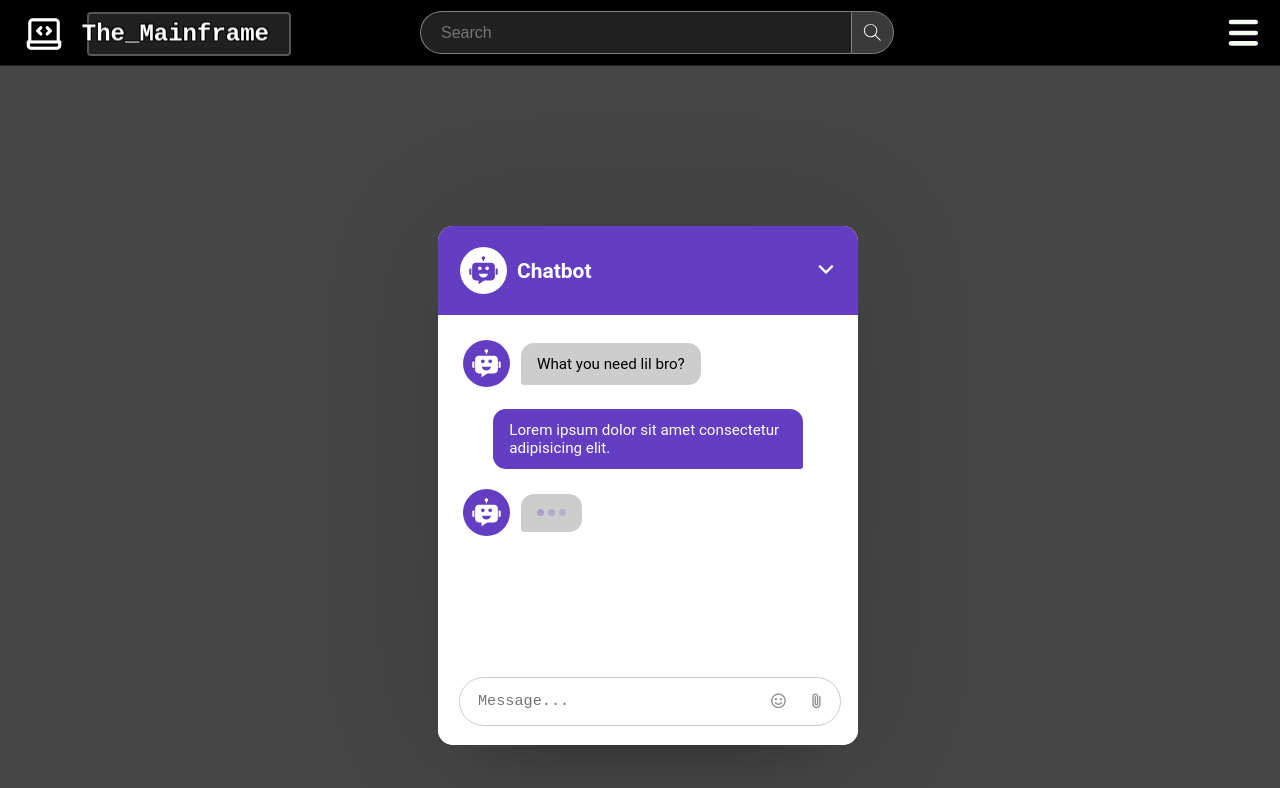
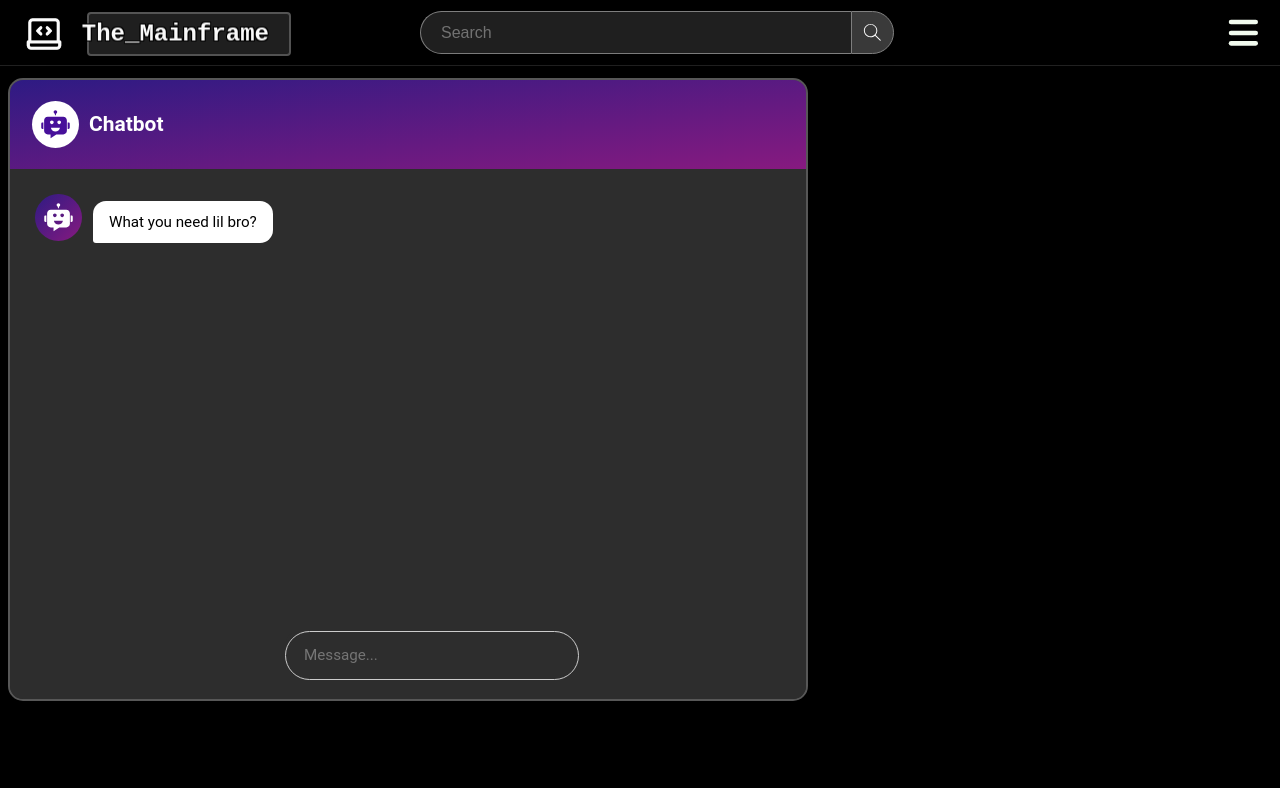
Before and after one commit to crolive/Project1, a plain HTML site: page index.html in a window 1280 px wide. Drawn offline with nearby package versions, Linux system fonts and the light colour scheme.

Commit message:
git commit -m "update"

```diff
--- a/index.html
+++ b/index.html
@@ -46,7 +46,7 @@
           <li class="edge-bottom"><a href="#contact">Contact</a></li>
         </ul>
       </div>
-      <script src="script.js"></script>
+      <script src="scripts/header.js"></script>
     </header>
 
     <main>
@@ -67,9 +67,6 @@
               </svg>
               <h2 class="logo-text">Chatbot</h2>
             </div>
-            <button id="close-chatbot" class="material-symbols-outlined">
-              keyboard_arrow_down
-            </button>
           </div>
 
           <div class="chat-body">
@@ -87,31 +84,8 @@
               </svg>
               <div class="message-text">What you need lil bro?</div>
             </div>
-            <div class="message user-message">
-              <div class="message-text">
-                Lorem ipsum dolor sit amet consectetur adipisicing elit.
-              </div>
-            </div>
-            <div class="message bot-message thinking">
-              <svg
-                class="bot-avatar"
-                xmlns="http://www.w3.org/2000/svg"
-                width="50"
-                height="50"
-                viewBox="0 0 1024 1024"
-              >
-                <path
-                  d="M738.3 287.6H285.7c-59 0-106.8 47.8-106.8 106.8v303.1c0 59 47.8 106.8 106.8 106.8h81.5v111.1c0 .7.8 1.1 1.4.7l166.9-110.6 41.8-.8h117.4l43.6-.4c59 0 106.8-47.8 106.8-106.8V394.5c0-59-47.8-106.9-106.8-106.9zM351.7 448.2c0-29.5 23.9-53.5 53.5-53.5s53.5 23.9 53.5 53.5-23.9 53.5-53.5 53.5-53.5-23.9-53.5-53.5zm157.9 267.1c-67.8 0-123.8-47.5-132.3-109h264.6c-8.6 61.5-64.5 109-132.3 109zm110-213.7c-29.5 0-53.5-23.9-53.5-53.5s23.9-53.5 53.5-53.5 53.5 23.9 53.5 53.5-23.9 53.5-53.5 53.5zM867.2 644.5V453.1h26.5c19.4 0 35.1 15.7 35.1 35.1v121.1c0 19.4-15.7 35.1-35.1 35.1h-26.5zM95.2 609.4V488.2c0-19.4 15.7-35.1 35.1-35.1h26.5v191.3h-26.5c-19.4 0-35.1-15.7-35.1-35.1zM561.5 149.6c0 23.4-15.6 43.3-36.9 49.7v44.9h-30v-44.9c-21.4-6.5-36.9-26.3-36.9-49.7 0-28.6 23.3-51.9 51.9-51.9s51.9 23.3 51.9 51.9z"
-                ></path>
-              </svg>
-              <div class="message-text">
-                <div class="thinking-indicator">
-                  <div class="dot"></div>
-                  <div class="dot"></div>
-                  <div class="dot"></div>
-                </div>
-              </div>
-            </div>
+            <div class="message user-message"></div>
+            <div class="message bot-message thinking"></div>
           </div>
 
           <div class="chat-footer">
@@ -122,12 +96,14 @@
                 required
               ></textarea>
               <div class="chat-controls">
-                <button class="material-symbols-outlined" type="button">
-                  sentiment_satisfied
-                </button>
-                <button class="material-symbols-outlined" type="button">
-                  attach_file
-                </button>
+                <button
+                  class="material-symbols-outlined"
+                  type="button"
+                ></button>
+                <button
+                  class="material-symbols-outlined"
+                  type="button"
+                ></button>
                 <button
                   class="material-symbols-outlined"
                   type="submit"
@@ -140,6 +116,7 @@
           </div>
         </div>
       </section>
+      <script src="scripts/main.js"></script>
     </main>
   </body>
 </html>
--- /dev/null
+++ b/scripts/main.js
@@ -0,0 +1,104 @@
+const chatBody = document.querySelector(".chat-body");
+const messageInput = document.querySelector(".message-input");
+const sendMessageButton = document.querySelector("#send-message");
+
+// API Setup
+const API_KEY = "AIzaSyCUJcyLkXu5-3aJpr9VXoW1EHRWbwMIP6s";
+const API_URL = `https://generativelanguage.googleapis.com/v1/models/gemini-1.5-flash:generateContent?key=${API_KEY}`;
+
+const userData = {
+    message: null
+}
+
+// Create message element with dynamic classes and return it
+const createMessageElement = (content, ...classes) => {
+    const div = document.createElement("div");
+    div.classList.add("message", ...classes);
+    div.innerHTML = content;
+    return div;
+}
+
+const generateBotResponse = async (incomingMessageDiv) => {
+    const messageElement = incomingMessageDiv.querySelector(".message-text");
+
+    //API request options
+    const requestOptions = {
+        method: "POST",
+        headers: { "Content-Type": "application/json" },
+        body: JSON.stringify({
+            contents: [{
+                parts: [{ text: userData.message }]
+                }]
+        })
+    }
+
+try {
+    //Fetch bot response from API
+    const response = await fetch(API_URL, requestOptions);
+    const data = await response.json();
+    if(!response.ok) throw new Error(data.error.message);
+
+    //Extract and display bot's response text
+    const apiResponseText = data.candidates[0].content.parts[0].text.replace(/\*\*(.*?)\*\*/g, "$1").trim();
+    messageElement.innerText = apiResponseText;
+    } catch (error) {
+    console.log(error);
+    messageElement.innerText = error.message;
+    messageElement.style.color = "red";
+    } finally {
+        incomingMessageDiv.classList.remove("thinking");
+        chatBody.scrollTo({ top: chatBody.scrollHeight, behavior: "smooth" });
+    }
+}
+
+// Handle outgoing user messages
+const handleOutgoingMessage = (e) => {
+    e.preventDefault();
+    userData.message = messageInput.value.trim();
+    messageInput.value = "";
+
+    // Create and display user message
+    const messageContent = `<div class="message-text"></div>`;
+
+    const outgoingMessageDiv = createMessageElement(messageContent, "user-message");
+    outgoingMessageDiv.querySelector(".message-text").textContent = userData.message;
+    chatBody.appendChild(outgoingMessageDiv);
+    chatBody.scrollTo({ top: chatBody.scrollHeight, behavior: "smooth" });
+
+    //Simulate bot response after a delay
+    setTimeout(() => {
+        const messageContent = `<svg
+                class="bot-avatar"
+                xmlns="http://www.w3.org/2000/svg"
+                width="50"
+                height="50"
+                viewBox="0 0 1024 1024"
+              >
+                <path
+                  d="M738.3 287.6H285.7c-59 0-106.8 47.8-106.8 106.8v303.1c0 59 47.8 106.8 106.8 106.8h81.5v111.1c0 .7.8 1.1 1.4.7l166.9-110.6 41.8-.8h117.4l43.6-.4c59 0 106.8-47.8 106.8-106.8V394.5c0-59-47.8-106.9-106.8-106.9zM351.7 448.2c0-29.5 23.9-53.5 53.5-53.5s53.5 23.9 53.5 53.5-23.9 53.5-53.5 53.5-53.5-23.9-53.5-53.5zm157.9 267.1c-67.8 0-123.8-47.5-132.3-109h264.6c-8.6 61.5-64.5 109-132.3 109zm110-213.7c-29.5 0-53.5-23.9-53.5-53.5s23.9-53.5 53.5-53.5 53.5 23.9 53.5 53.5-23.9 53.5-53.5 53.5zM867.2 644.5V453.1h26.5c19.4 0 35.1 15.7 35.1 35.1v121.1c0 19.4-15.7 35.1-35.1 35.1h-26.5zM95.2 609.4V488.2c0-19.4 15.7-35.1 35.1-35.1h26.5v191.3h-26.5c-19.4 0-35.1-15.7-35.1-35.1zM561.5 149.6c0 23.4-15.6 43.3-36.9 49.7v44.9h-30v-44.9c-21.4-6.5-36.9-26.3-36.9-49.7 0-28.6 23.3-51.9 51.9-51.9s51.9 23.3 51.9 51.9z"
+                ></path>
+              </svg>
+              <div class="message-text">
+                <div class="thinking-indicator">
+                  <div class="dot"></div>
+                  <div class="dot"></div>
+                  <div class="dot"></div>
+                </div>
+              </div>`;
+
+        const incomingMessageDiv = createMessageElement(messageContent, "bot-message", "thinking");
+        chatBody.appendChild(incomingMessageDiv);
+        chatBody.scrollTo({ top: chatBody.scrollHeight, behavior: "smooth" });
+        generateBotResponse(incomingMessageDiv);
+    }, 600)
+}
+
+// Handle Enter key press for sending messages
+messageInput.addEventListener("keydown", (e) => {
+    const userMessage = e.target.value.trim();
+    if(e.key === "Enter" && userMessage) {
+        handleOutgoingMessage(e);
+    }
+})
+
+sendMessageButton.addEventListener("click", (e) => handleOutgoingMessage(e))
--- a/styles/main.css
+++ b/styles/main.css
@@ -1,25 +1,23 @@
 body {
     display: flex;
-    align-items: center;
-    justify-content: center;
-    background-color: rgb(69, 69, 69);
+    background-color: rgb(0, 0, 0);
     color: black;
 }
 
 main {
-    margin-top: 55px;
+    margin-top: 70px;
 }
 .chatbot {
     position: relative;
     margin: 0;
-    margin-top: 100px;
     padding: 0;
     box-sizing: border-box;
     min-height: 100px;
-    width: 420px;
+    width: 800px;
     overflow: hidden;
     border-radius: 15px;
-    background-color: rgb(255, 255, 255);
+    border: 2px solid rgb(87, 87, 87);
+    background-color: rgb(45, 45, 45);
     box-shadow: 0 0 128px 0 rgba(0, 0, 0, 0.1),
     0 32px 64px -48px rgba(0, 0, 0, 0.5);
 }
@@ -28,7 +26,7 @@ main {
     display: flex;
     align-items: center;
     justify-content: space-between;
-    background: rgb(99, 61, 194);
+    background-image: linear-gradient(to bottom right, rgba(47, 0, 255, 0.411), rgba(255, 0, 238, 0.427));
     padding: 15px 22px;
 }
 
@@ -42,8 +40,8 @@ main {
     height: 35px;
     width: 35px;
     background-color: white;
-    fill: rgb(99, 61, 194);
-flex-shrink: 0;
+    fill: rgb(71, 16, 154);
+    flex-shrink: 0;
     padding: 6px;
     border-radius: 50%;
 }
@@ -59,31 +57,16 @@ flex-shrink: 0;
     background-color: gray;
 }
 
-.chatbot-header #close-chatbot {
-    border: none;
-    color: white;
-    height: 40px;
-    width: 40px;
-    border-radius: 50%;
-    font-size: 1.9rem;
-    margin-right: -10px;
-    padding: 2px;
-    cursor: pointer;
-    background-color: rgb(99, 61, 194);
-}
-
-.chatbot-header #close-chatbot:hover {
-    background-color: rgb(84, 48, 176);
-}
-
 .chat-body {
     padding: 25px 25px;
     display: flex;
     flex-direction: column;
     gap: 20px;
     overflow-y: auto;
-    height: 300px;
+    height: 400px;
     margin-bottom: 80px;
+    scrollbar-width: thin;
+    scrollbar-color: rgb(80, 80, 80) transparent;
 }
 
 .chat-body .message {
@@ -95,7 +78,7 @@ flex-shrink: 0;
 .chat-body .message .bot-avatar {
     height: 35px;
     width: 35px;
-    background-color: rgb(99, 61, 194);
+    background-image: linear-gradient(to bottom right, rgba(47, 0, 255, 0.411), rgba(255, 0, 238, 0.427));
     fill: white;
     flex-shrink: 0;
     padding: 6px;
@@ -105,6 +88,8 @@ flex-shrink: 0;
 }
 
 .chat-body .message .message-text {
+    display: flex;
+    align-self: flex-end;
     padding: 12px 16px;
     max-width: 75%;
     font-size: 0.95rem;
@@ -116,13 +101,13 @@ flex-shrink: 0;
 }
 
 .chat-body .bot-message .message-text {
-    background: rgb(205, 205, 205);
+    background: rgb(255, 255, 255);
     border-radius: 13px 13px 13px 3px;
 }
 
 .chat-body .user-message .message-text {
     color: white;
-    background: rgb(99, 61, 194);
+    background: rgba(255, 0, 238, 0.427);
     border-radius: 13px 13px 3px 13px;
 }
 
@@ -141,7 +126,7 @@ flex-shrink: 0;
     height: 7px;
     width: 7px;
     border-radius: 50%;
-    background: rgb(119, 88, 198);
+    background: rgb(78, 49, 152);
     animation: dotPulse 1.8s ease-in-out infinite;
     opacity: 0.7;
 }
@@ -174,14 +159,18 @@ flex-shrink: 0;
 }
 
 .chat-footer {
+    display: flex;
     position: absolute;
-    width: 380px;
+    justify-content: center;
+    width: 800px;
     bottom: 0;
-    background: white;
+    background-color: rgb(45, 45, 45);
     padding: 15px 22px 20px;
 }
 
 .chat-footer .chat-form {
+    border: none;
+    outline: none;
     display: flex;
     align-items: center;
     background: white;
@@ -190,36 +179,42 @@ flex-shrink: 0;
 }
 
 .chat-footer .chat-form:focus-within {
-    outline: 2px solid rgb(99, 61, 194);
+    outline: 2px solid rgba(255, 0, 238, 0.427);
 
 }
 
 .chat-form .message-input {
     border: none;
     outline: none;
+    box-shadow: none;
     height: 20px;
     width: 100%;
     font-size: 0.95rem;
     padding: 14px 0 13px 18px;
-    border-radius: inherit;
+    border-radius: 10px 0 0;
     resize: none;
+    font-family: Roboto, Arial;
+    color: white;
+    background-color: rgb(45, 45, 45);
 }
 
 .chat-form .chat-controls {
     display: flex;
     height: 47px;
+    outline: none;
+    border: none;
     align-items: center;
     align-self: flex-end;
     padding-right: 6px;
     gap: 3px;
+    background-color: rgb(45, 45, 45);
 }
 
 .chat-form .chat-controls button {
     height: 35px;
     width: 35px;
     border: none;
-    cursor: pointer;
-    color: rgb(144, 144, 144);
+    color: rgb(255, 255, 255);
     background: none;
     border-radius: 50%;
     font-size: 1.15rem;
@@ -227,6 +222,7 @@ flex-shrink: 0;
 }
 
 .chat-form .chat-controls #send-message {
+    cursor: pointer;
     color: white;
     background: rgb(99, 61, 194);
     display: none;
@@ -239,7 +235,3 @@ flex-shrink: 0;
 .chat-form .chat-controls #send-message:hover {
     background: rgb(80, 44, 171);
 }
-
-.chat-form .chat-controls button:hover {
-    background: rgb(236, 236, 236);
-}
```
Also changed, not shown: scripts/header.js (renamed from script.js).
